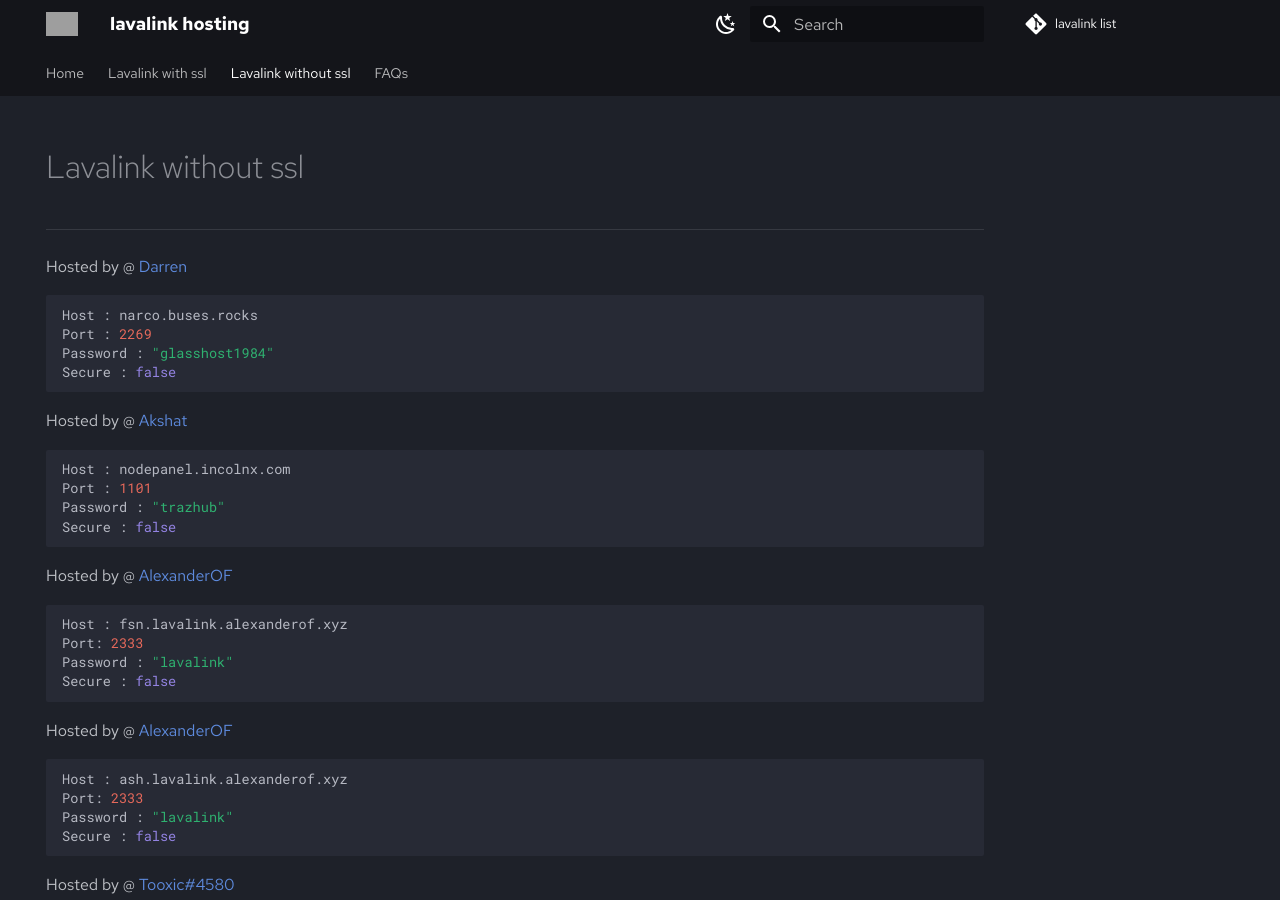
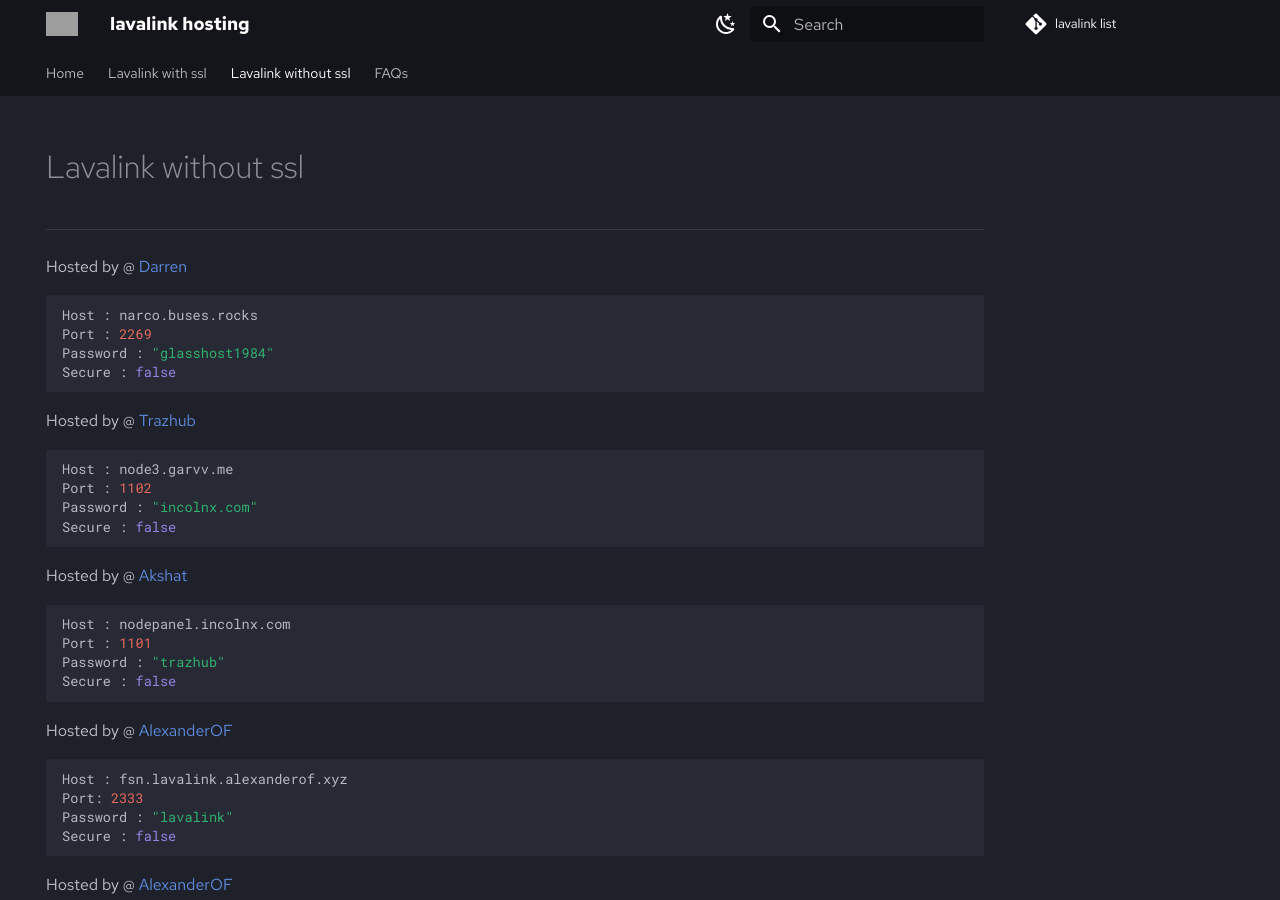
Before and after one commit to DarrenOfficial/lavalink-list, an MkDocs documentation site: the page built from docs/NoSSL/lavalink-without-ssl.md, in a window 1280 px wide and 900 px high. Built offline with MkDocs 1.6.1 and Material for MkDocs 9.7.7, drawn with Linux system fonts in a browser that asks for light colours; comment, search, counter and statistics services are not loaded; grey boxes are pictures that could not be loaded.

Commit message:
Add my lavalink (#324)

````diff
--- a/docs/NoSSL/lavalink-without-ssl.md
+++ b/docs/NoSSL/lavalink-without-ssl.md
@@ -12,6 +12,14 @@ Hosted by @ [Darren](https://open.spotify.com/track/4TuNI3WEMyLQAKRMJmcQdA)
 Host : narco.buses.rocks
 Port : 2269
 Password : "glasshost1984"
+Secure : false
+
+```
+Hosted by @ [Trazhub](https://garvverma.me)
+```bash
+Host : node3.garvv.me
+Port : 1102
+Password : "incolnx.com"
 Secure : false
 ```
 
````
